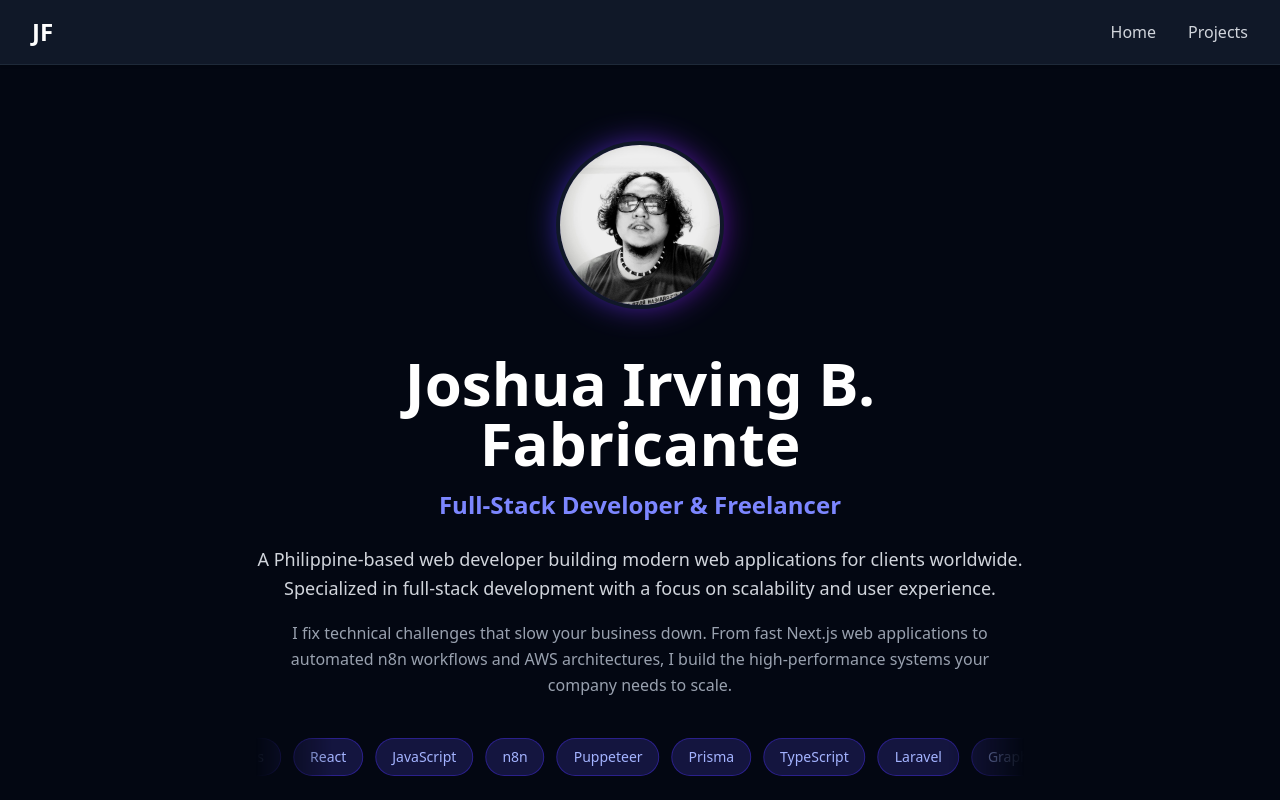
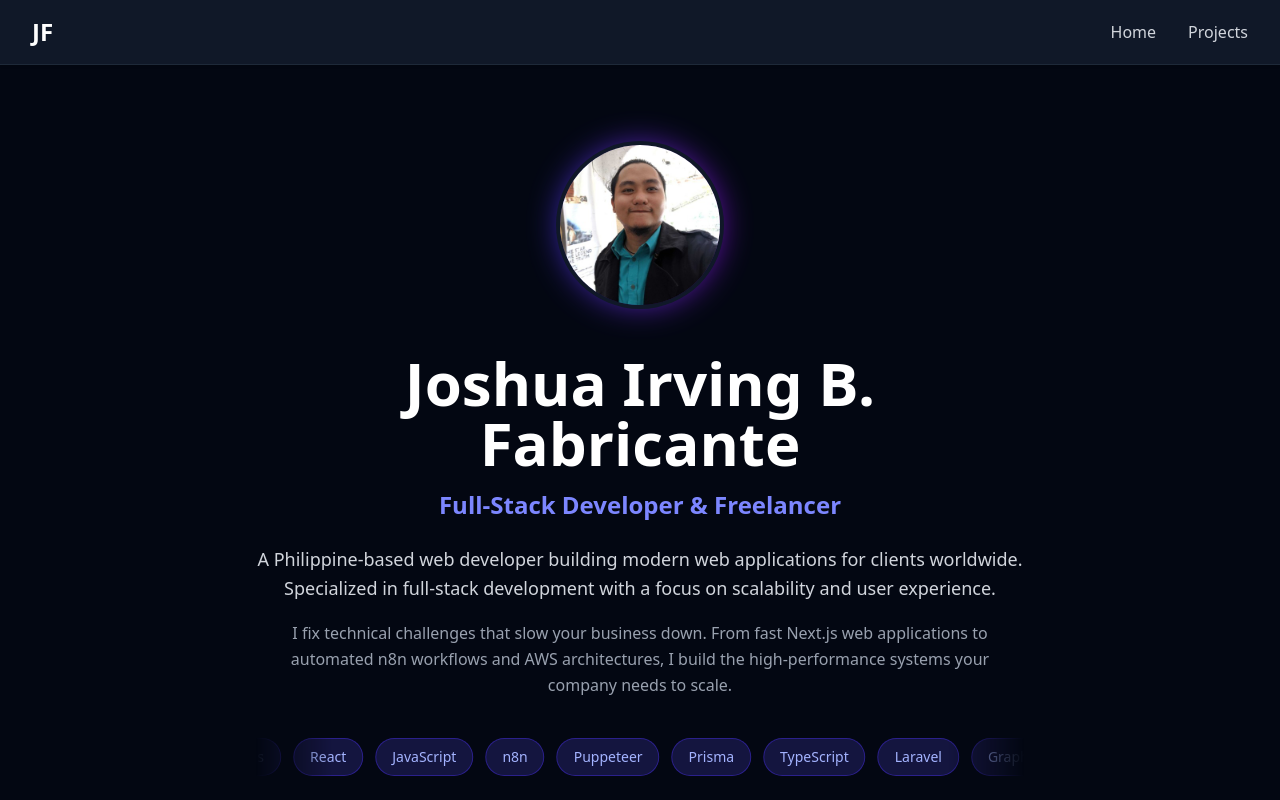
Before and after one commit to Irrelevantmofo/portfolio, a Next.js app: page / in a window 1280 px wide. Shown: the top 800 px of the page. Built offline with nearby package versions, Linux system fonts and the light colour scheme.

Commit message:
Updates profile image

```diff
--- a/app/page.tsx
+++ b/app/page.tsx
@@ -32,7 +32,7 @@ export default function Home() {
             <div className="relative w-40 h-40">
               <div className="absolute inset-0 bg-gradient-to-r from-indigo-600 to-purple-600 rounded-full blur-lg opacity-75"></div>
               <img
-                src={`${process.env.NODE_ENV === "production" ? "/portfolio" : ""}/images/profile_pic.jpg`}
+                src={`${process.env.NODE_ENV === "production" ? "/portfolio" : ""}/images/profile.jfif`}
                 alt="Joshua Fabricante"
                 className="absolute inset-0 rounded-full object-cover ring-4 ring-gray-900"
               />
```
Also changed, not shown: public/images/profile.jfif (added).
